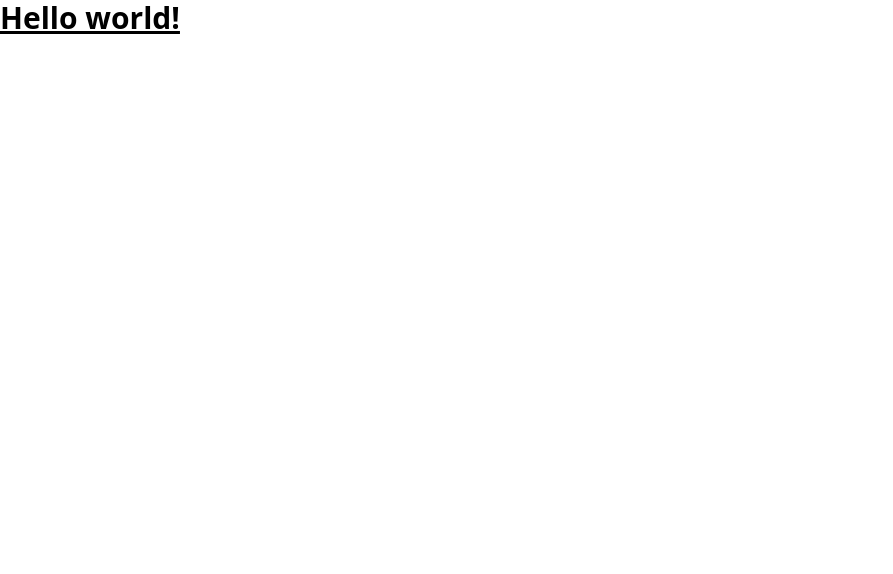
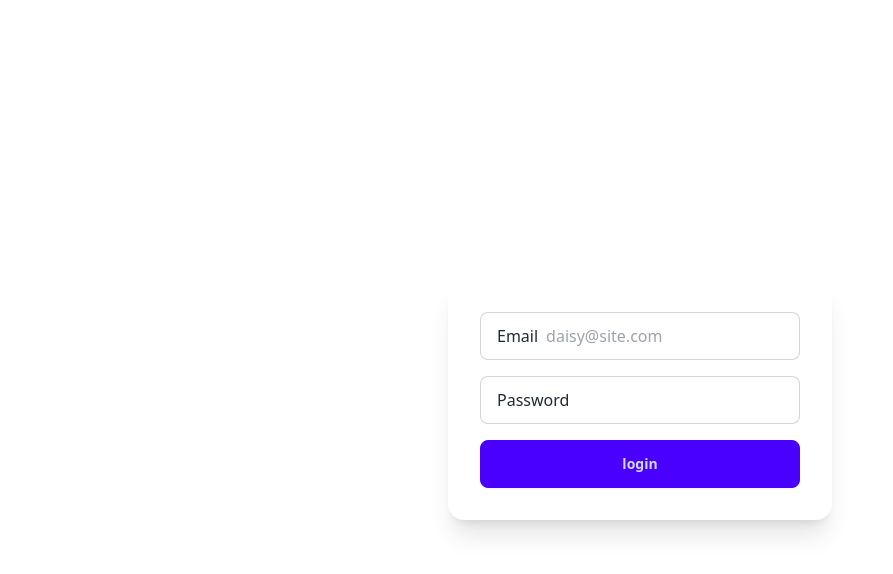
Before and after one commit to vhuhwavhomokoma/OOPPrinciplesEducationalSoftware, an Angular app in the folder frontend/master-oop/: page / in a window 1280 px wide. Shown: the top 574 px of the page, without its empty margins (0-893 px from the left). Built offline with nearby package versions, Linux system fonts and the light colour scheme.

Commit message:
base login page implemented

```diff
--- a/frontend/master-oop/package.json
+++ b/frontend/master-oop/package.json
@@ -28,6 +28,7 @@
     "@angular/compiler-cli": "^16.0.0",
     "@types/jasmine": "~4.3.0",
     "autoprefixer": "^10.4.20",
+    "daisyui": "^4.12.12",
     "jasmine-core": "~4.6.0",
     "karma": "~6.4.0",
     "karma-chrome-launcher": "~3.2.0",
--- a/frontend/master-oop/src/app/login/login.component.html
+++ b/frontend/master-oop/src/app/login/login.component.html
@@ -1,3 +1,15 @@
-<h1 class="text-3xl font-bold underline">
-    Hello world!
-</h1>
+<div id="login-content-container" class="flex flex-col justify-center items-center h-screen gap-4">
+    <div class="card bg-base-100 w-96 shadow-xl gap-4 p-8">
+        <label class="input input-bordered flex items-center gap-2">
+            Email
+            <input type="email" class="grow" placeholder="daisy@site.com" />
+        </label>
+
+        <label class="input input-bordered flex items-center gap-2">
+            Password
+            <input type="password" class="grow" />
+        </label>
+
+        <button class="btn btn-primary">login</button>
+    </div>
+</div>
--- a/frontend/master-oop/tailwind.config.js
+++ b/frontend/master-oop/tailwind.config.js
@@ -6,5 +6,7 @@ module.exports = {
   theme: {
     extend: {},
   },
-  plugins: [],
+  plugins: [
+    require('daisyui'),
+  ],
 }
```
Also changed, not shown: 1 other file (tests, documents, lock files or other folders).
